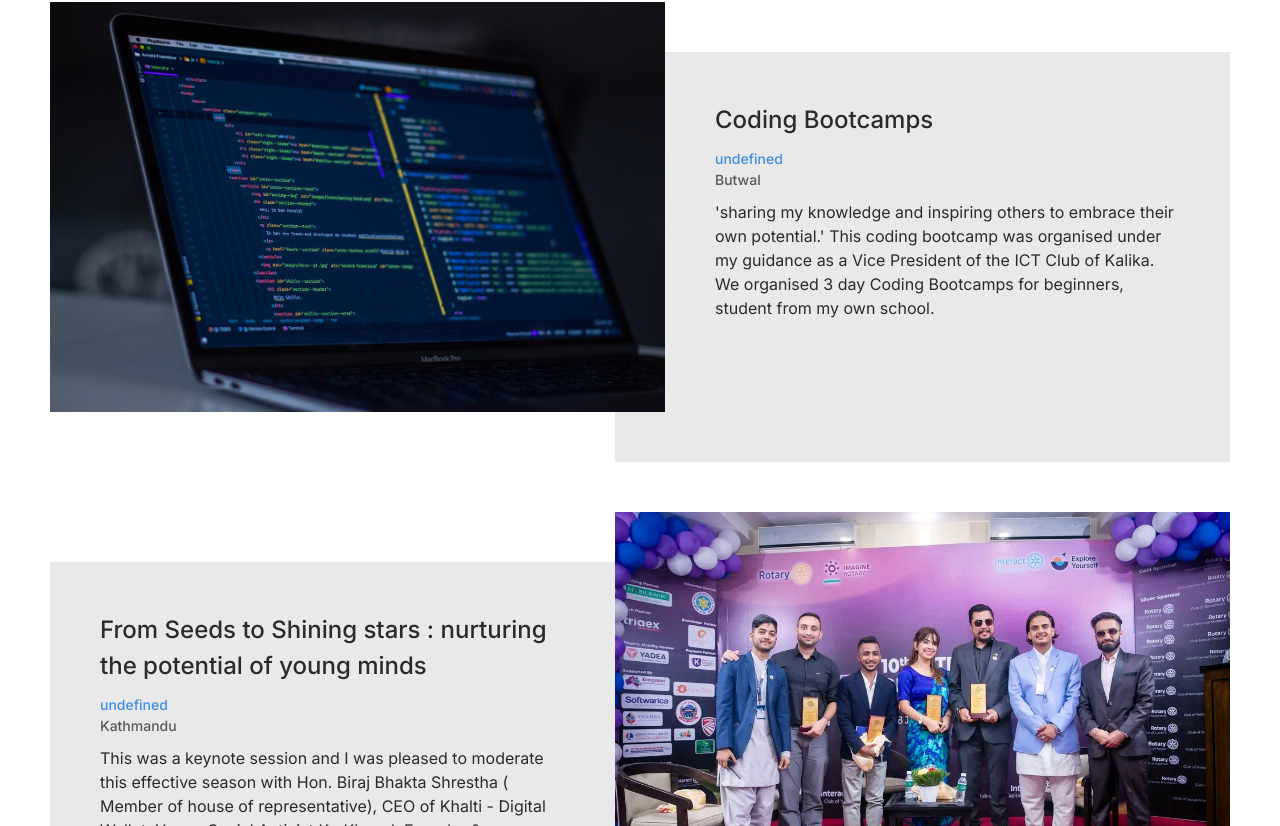
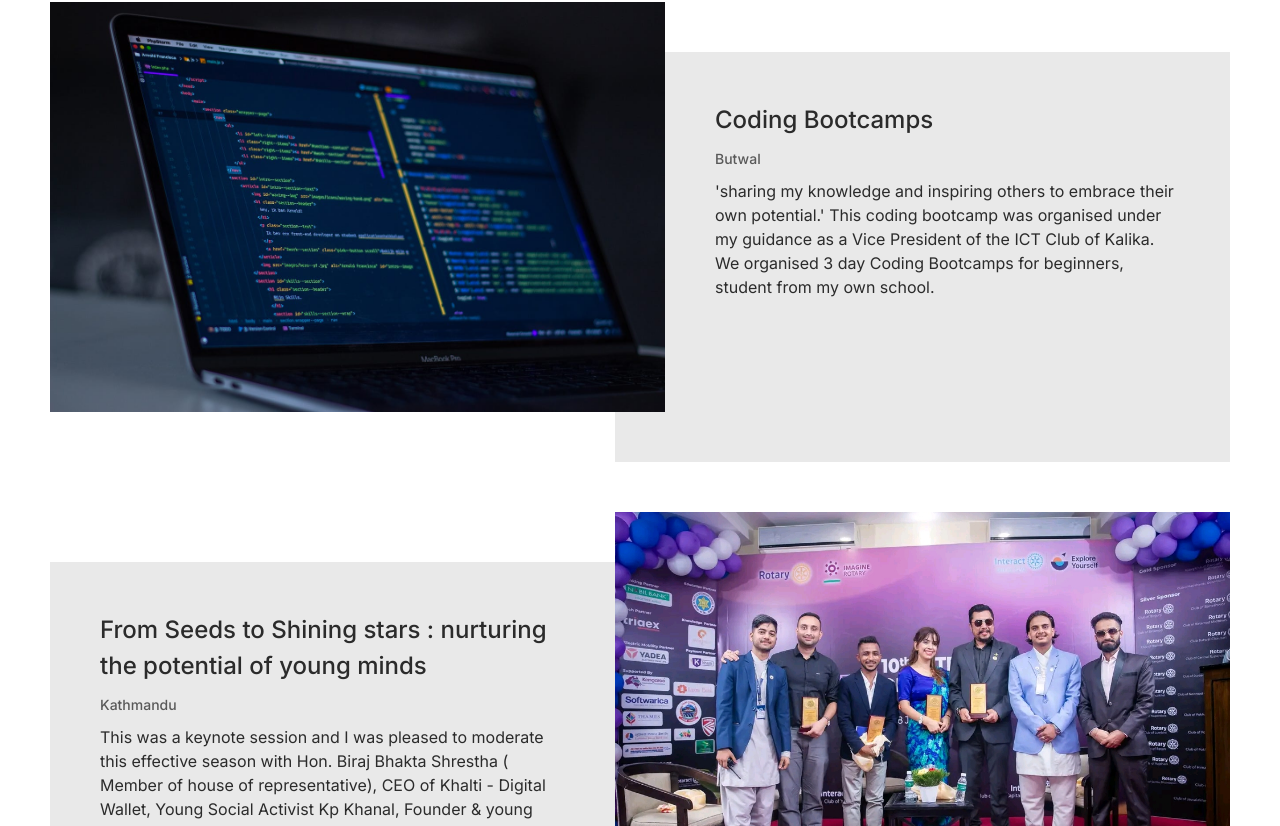
Before and after one commit to pujanpokharelofficial/Portfolio, a SvelteKit app: page / in a window 1280 px wide. Shown: the part 5414-6240 px from the top of the page. Built offline with nearby package versions, Linux system fonts and the light colour scheme.

Commit message:
Rendering data, description, location only if provided activiy

```diff
--- a/src/routes/activities/activity.svelte
+++ b/src/routes/activities/activity.svelte
@@ -14,11 +14,11 @@
 	>
 		<h1 class="title font-medium text-title text-black-medium">{title}</h1>
 		<div class="location_date font-medium text-info">
-			<p class="location text-blue-light">{date}</p>
-			<p class="text-black-light">{location}</p>
+			<p class="location text-blue-light">{date || ''}</p>
+			<p class="text-black-light">{location || ''}</p>
 		</div>
 		<p class="description text-para text-black-medium font-normal">
-			{description}
+			{description || ''}
 		</p>
 	</div>
 	<div class="{(align_right && 'image_right') || 'image'} h-full">
```
